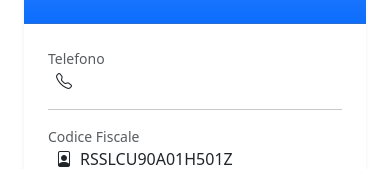
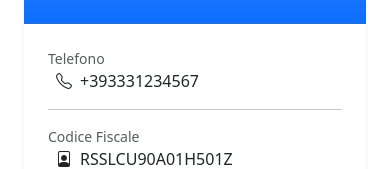
Before and after one commit to MhZ9191/soft-skill-project, a React (Vite) app: page /traveler/1 in a window 390 px wide. Shown: the part 260-429 px from the top of the page. Built offline with nearby package versions, Linux system fonts and the light colour scheme.

Commit message:
Add fix phone

```diff
--- a/src/pages/TravelerDetailPage.jsx
+++ b/src/pages/TravelerDetailPage.jsx
@@ -30,7 +30,7 @@ export default function TravelerDetailPage() {
                 <div>
                   <label className="text-muted small d-block">Telefono</label>
                   <i className="bi bi-telephone p-2 pe-none"></i>
-                  <span className="fw-medium">{travelerDetail.telefono}</span>
+                  <span className="fw-medium">{travelerDetail.phone}</span>
                 </div>
               </div>
 
```
